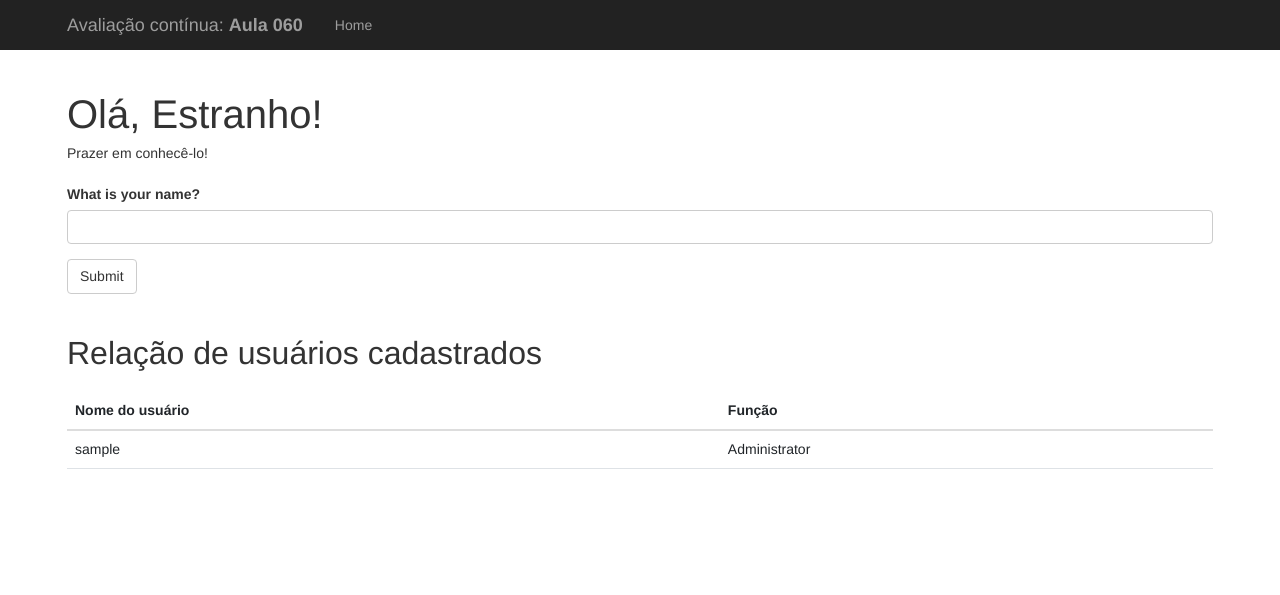
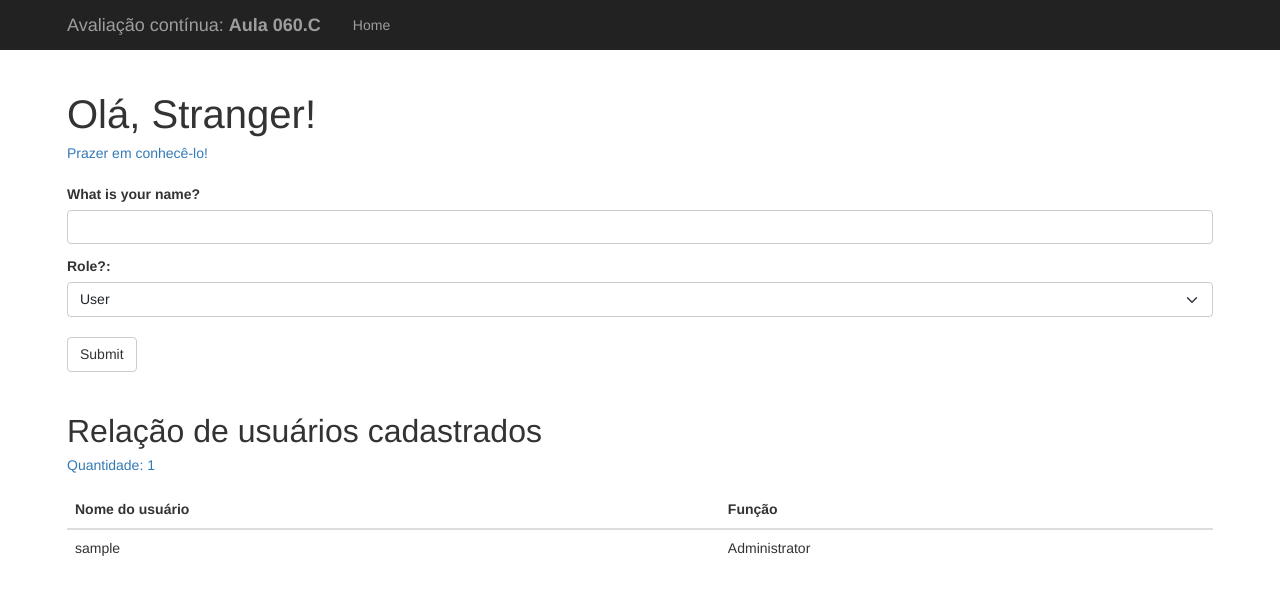
Before and after one commit to santooz-le/flasky-app, a Flask app: page / in a window 1280 px wide. Shown: the top 595 px of the page. Run offline with Flask 3, Linux system fonts and the light colour scheme; tables that the repository leaves empty hold one stand-in row (values such as "Sample post").

Commit message:
feat: semana-09 - dropdown de role, 3 papeis, contador e tabela de usuarios

```diff
--- a/flask_app.py
+++ b/flask_app.py
@@ -13,6 +13,8 @@ app.config['SQLALCHEMY_TRACK_MODIFICATIONS'] = False
 
 db = SQLAlchemy(app)
 migrate = Migrate(app, db)
+
+ROLES = ['Administrator', 'Moderator', 'User']
 
 
 class Role(db.Model):
@@ -35,42 +37,62 @@ class User(db.Model):
         return '<User %r>' % self.username
 
 
+def get_or_create_role(name):
+    """Retorna a Role existente ou cria uma nova."""
+    role = Role.query.filter_by(name=name).first()
+    if role is None:
+        role = Role(name=name)
+        db.session.add(role)
+        db.session.commit()
+    return role
+
+
 @app.route('/', methods=['GET', 'POST'])
 def index():
     if request.method == 'POST':
         name = request.form.get('name', '').strip()
+        role_name = request.form.get('role', 'User')
+
         if name:
             session['name'] = name
+            session['role'] = role_name
+
             user = User.query.filter_by(username=name).first()
+            role = get_or_create_role(role_name)
+
             if user is None:
-                # Se for novo, associa à função User
-                user_role = Role.query.filter_by(name='User').first()
-                if user_role is None:
-                    user_role = Role(name='User')
-                    db.session.add(user_role)
-                    db.session.commit()
-
-                user = User(username=name, role=user_role)
+                user = User(username=name, role=role)
                 db.session.add(user)
-                db.session.commit()
                 session['known'] = False
             else:
+                user.role = role
                 session['known'] = True
+
+            db.session.commit()
+
         return redirect(url_for('index'))
 
     name = session.get('name')
     known = session.get('known', False)
+    selected_role = session.get('role', 'User')
+
     users = User.query.all()
-    return render_template('index.html', name=name, known=known, users=users)
+    user_count = User.query.count()
+
+    return render_template(
+        'index.html',
+        name=name,
+        known=known,
+        users=users,
+        user_count=user_count,
+        roles=ROLES,
+        selected_role=selected_role
+    )
 
 
 if __name__ == '__main__':
     with app.app_context():
         db.create_all()
-        # Garante que as funções Administrator e User existam
-        if Role.query.filter_by(name='Administrator').first() is None:
-            db.session.add(Role(name='Administrator'))
-        if Role.query.filter_by(name='User').first() is None:
-            db.session.add(Role(name='User'))
-        db.session.commit()
+        for r in ROLES:
+            get_or_create_role(r)
     app.run(debug=True)
--- a/templates/base.html
+++ b/templates/base.html
@@ -26,7 +26,7 @@
 <body>
     <nav class="navbar navbar-expand-lg navbar-dark py-0" style="height: 50px;">
         <div class="container">
-            <a class="navbar-brand me-4" href="/" style="color: #9d9d9d !important;">Avaliação contínua: <strong>Aula 060</strong></a>
+            <a class="navbar-brand me-4" href="/" style="color: #9d9d9d !important;">Avaliação contínua: <strong>Aula 060.C</strong></a>
             <button class="navbar-toggler" type="button" data-bs-toggle="collapse" data-bs-target="#navbarNav">
                 <span class="navbar-toggler-icon"></span>
             </button>
--- a/templates/index.html
+++ b/templates/index.html
@@ -6,23 +6,19 @@
     {% if name %}
         Olá, {{ name }}!
     {% else %}
-        Olá, Estranho!
+        Olá, Stranger!
     {% endif %}
 </h1>
 
-{% if name %}
-<p style="font-size: 14px; margin-bottom: 20px;">
-    {% if not known %}
-    Prazer em conhecê-lo!
+<p style="font-size: 14px; margin-bottom: 20px; color: #337ab7;">
+    {% if name and not known %}
+        Prazer em conhecê-lo!
+    {% elif name and known %}
+        Feliz em vê-lo novamente!
     {% else %}
-    Feliz em vê-lo novamente!
+        Prazer em conhecê-lo!
     {% endif %}
 </p>
-{% else %}
-<p style="font-size: 14px; margin-bottom: 20px;">
-    Prazer em conhecê-lo!
-</p>
-{% endif %}
 
 <form method="POST" style="margin-top: 15px; margin-bottom: 40px;">
     <div style="margin-bottom: 10px;">
@@ -31,24 +27,39 @@
         </label>
         <input type="text" class="form-control" name="name" value="{{ name if name else '' }}">
     </div>
-    <button type="submit" style="border: 1px solid #ccc; background: #fff; color: #333; padding: 6px 12px; border-radius: 4px; font-size: 14px; margin-top: 5px;">
+
+    <div style="margin-bottom: 10px; margin-top: 12px;">
+        <label style="font-weight: 700; font-size: 14px; color: #333; display: block; margin-bottom: 5px;">
+            Role?:
+        </label>
+        <select class="form-select" name="role" style="font-size: 14px; border-radius: 4px; border: 1px solid #ccc;">
+            {% for r in roles %}
+            <option value="{{ r }}" {% if selected_role == r %}selected{% endif %}>{{ r }}</option>
+            {% endfor %}
+        </select>
+    </div>
+
+    <button type="submit" style="border: 1px solid #ccc; background: #fff; color: #333; padding: 6px 12px; border-radius: 4px; font-size: 14px; margin-top: 10px;">
         Submit
     </button>
 </form>
 
-<h2 style="font-weight: 400; margin-bottom: 20px; color: #333; margin-top: 40px;">Relação de usuários cadastrados</h2>
-<table class="table" style="font-size: 14px; color: #333;">
+<!-- Tabela de usuários cadastrados -->
+<h2 style="font-weight: 400; margin-bottom: 5px; color: #333;">Relação de usuários cadastrados</h2>
+<p style="color: #337ab7; font-size: 14px; margin-bottom: 15px;">Quantidade: {{ user_count }}</p>
+
+<table style="width: 100%; font-size: 14px; border-collapse: collapse;">
     <thead>
         <tr>
-            <th style="border-bottom: 2px solid #ddd;">Nome do usuário</th>
-            <th style="border-bottom: 2px solid #ddd;">Função</th>
+            <th style="text-align: left; font-weight: 700; padding: 8px 8px; border-bottom: 2px solid #ddd;">Nome do usuário</th>
+            <th style="text-align: left; font-weight: 700; padding: 8px 8px; border-bottom: 2px solid #ddd;">Função</th>
         </tr>
     </thead>
     <tbody>
         {% for u in users %}
         <tr>
-            <td style="border-top: 1px solid #ddd; padding: 8px;">{{ u.username }}</td>
-            <td style="border-top: 1px solid #ddd; padding: 8px;">{{ u.role.name if u.role else 'User' }}</td>
+            <td style="padding: 8px; border-top: 1px solid #ddd;">{{ u.username }}</td>
+            <td style="padding: 8px; border-top: 1px solid #ddd;">{{ u.role.name if u.role else 'User' }}</td>
         </tr>
         {% endfor %}
     </tbody>
```
